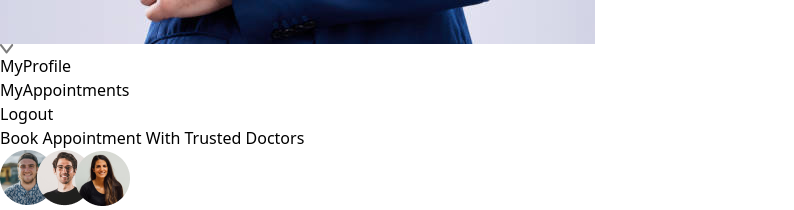
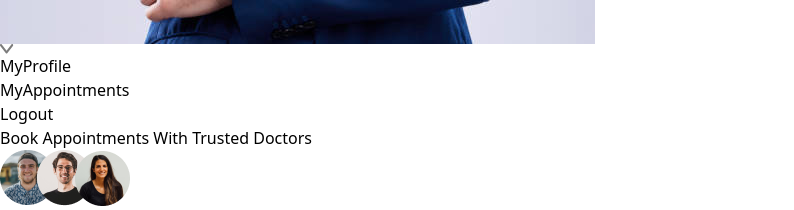
Before and after one commit to dhanshree2025/BookMyDoctor, a React (Vite) app in the folder frontend/: page / in a window 1280 px wide. Shown: the part 1180-1390 px from the top of the page, without its empty margins (0-794 px from the left). Built offline with nearby package versions, Linux system fonts and the light colour scheme.

Commit message:
small change in css

```diff
--- a/frontend/src/Components/Header.jsx
+++ b/frontend/src/Components/Header.jsx
@@ -5,8 +5,8 @@ const Header = () => {
     <div className='bg-green-600 rounded-lg h-auto mt-6 md:px-10 lg:px-20 flex flex-col  flex-wrap md:flex-row'>
         {/*--------Left side---------*/}
         <div className='md:w-1/2 flex flex-col items-start justify-center gap-4 py-10 m-auto md:py-[10vw] md:mb-[30px]'>
-             <p className='w-96 text-2xl md:text-3xl lg:text-4xl text-white font-semibold leading-tight md:lead lg:leading-tight'>Book Appointment With Trusted Doctors</p>
-             <div className='flex flex-col md:flex-row gap-4 items-center text-white text-sm font-light'>
+             <p className='w-96 text-2xl md:text-3xl lg:text-4xl text-white font-semibold leading-tight md:lead lg:leading-tight'>Book Appointments With Trusted Doctors</p>
+             <div className='flex flex-col md:flex-row gap-4 items-center text-white text-base font-light'>
                 <img className='w-28' src={assets.group_profiles} alt="" />
                 <p>Simply browse through our extensive list of trusted doctors,<br className='hidden sm:block'/>schedule your appointment hassle-free.</p>
              </div>
```
